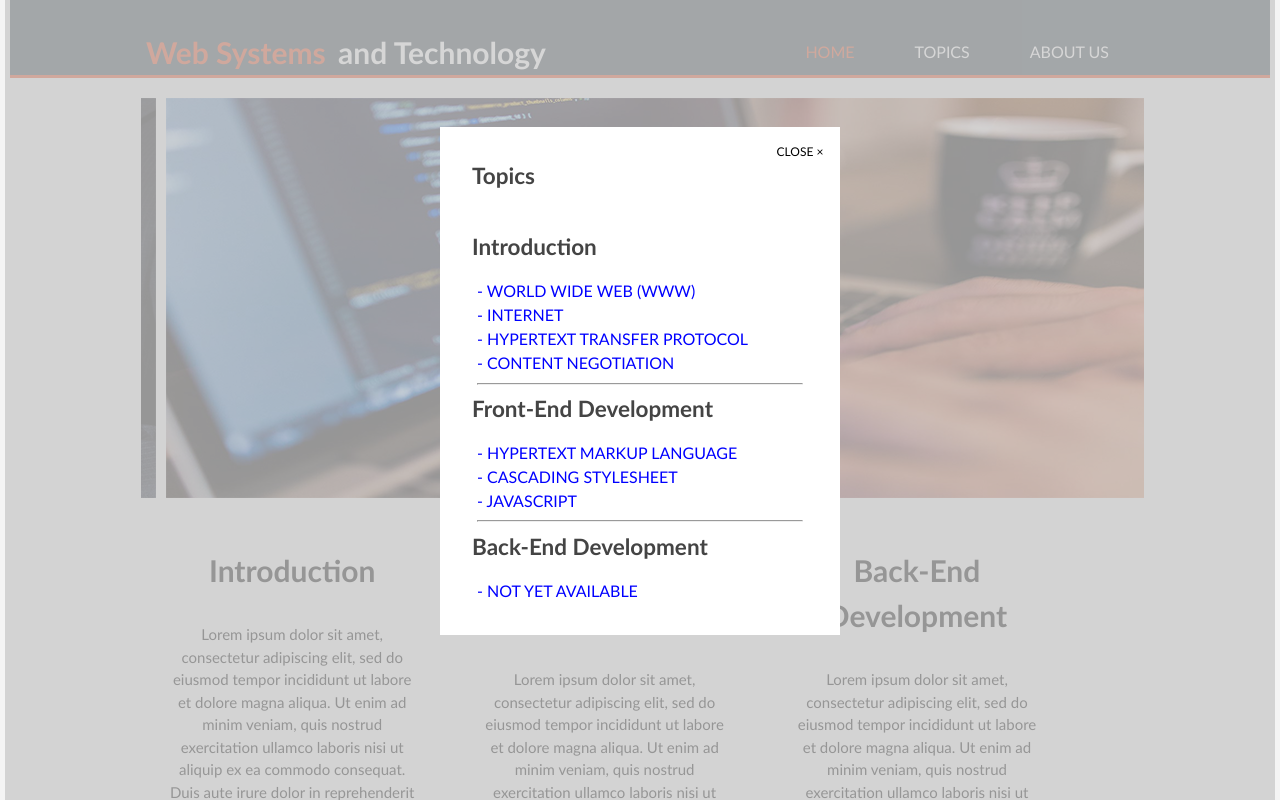
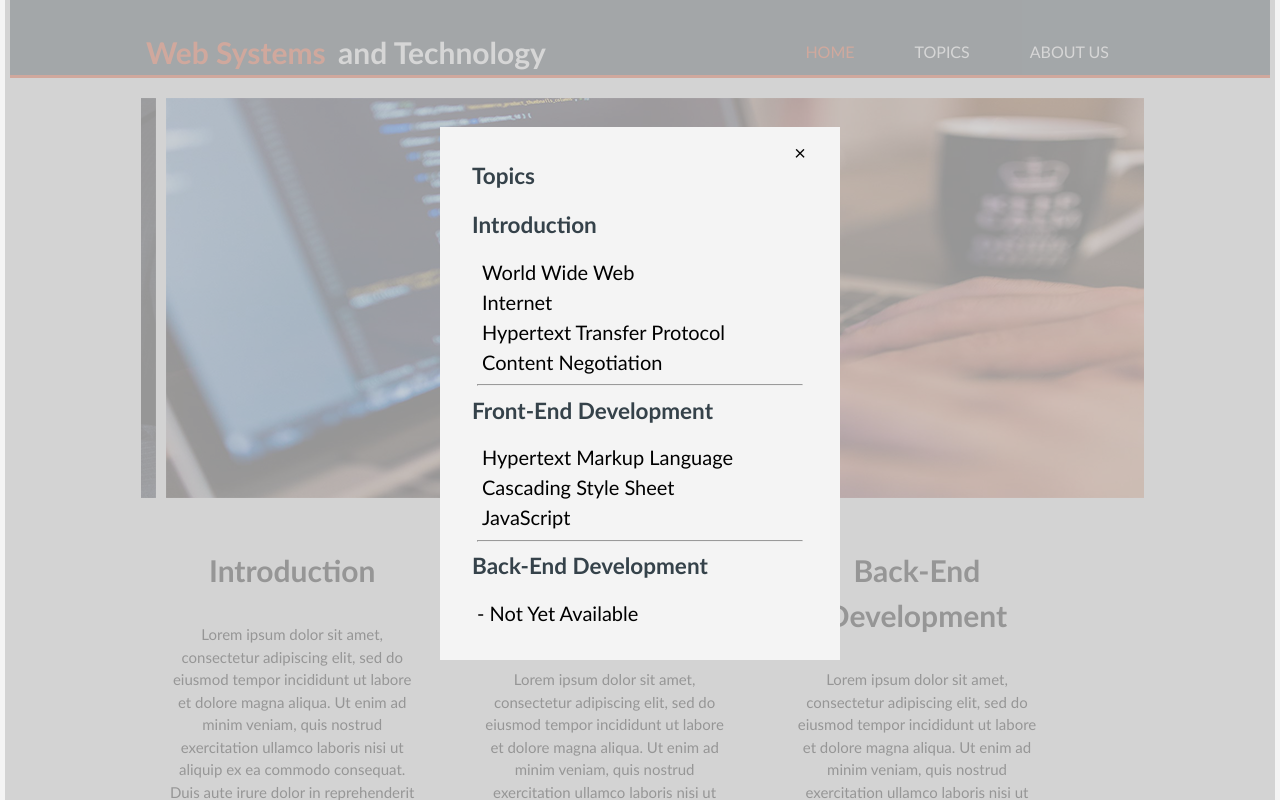
Before and after one commit to 2153589/Webtek-ShortTerm, a PHP site: page / in a window 1280 px wide, after a click on "TOPICS". Run offline with PHP 8.4, Linux system fonts and the light colour scheme.

Commit message:
Additional Pages

```diff
--- a/webtech mockups/css/index.css
+++ b/webtech mockups/css/index.css
@@ -3,203 +3,7 @@
   margin-left: 5px;
   margin-right: 5px;
 }
-.modal-window {
-  position: fixed;
-  background-color: rgba(200, 200, 200, 0.75);
-  top: 0;
-  right: 0;
-  bottom: 0;
-  left: 0;
-  z-index: 999;
-  opacity: 0;
-  pointer-events: none;
-  -webkit-transition: all 0.3s;
-  -moz-transition: all 0.3s;
-  transition: all 0.3s;
-}
 
-.modal-window:target {
-  opacity: 1;
-  pointer-events: auto;
-}
-
-.modal-window>div {
-  width: 400px;
-  position: relative;
-  margin: 10% auto;
-  padding: 2rem;
-  background: #fff;
-  color: #444;
-}
-
-.modal-window header {
-  font-weight: bold;
-}
-
-.modal-close {
-  color: black;
-  line-height: 50px;
-  font-size: 80%;
-  position: absolute;
-  right: 0;
-  text-align: center;
-  top: 0;
-  width: 70px;
-  text-decoration: none;
-}
-
-.link-color {
-  color: blue;
-}
-
-.modal-close:hover {
-  color: #000;
-}
-
-.modal-window h1 {
-  font-size: 150%;
-  margin: 0 0 15px;
-}
-
-
-/*html, body {
-	position: fixed;
-	top: 0;
-	bottom: 0;
-	right: 0;
-	left: 0;
-}*/
-
-
-
-/*
-header {
-	display: grid;
-	width: 100%;
-	/* background-image: linear-gradient(162deg, black 25%, #1fc8db 50%, black 75%);
-	height: 100%;
-}
-
-
-
-<!---->
-#logo-name{
-	font-size: 30px;
-	letter-spacing: 5px;
-	text-align: left;
-	color: white;
-	position: relative;
-	top: 200px;
-}
-
-.navigation{
-    padding: 0;
-    margin: 0;
-    float: right;
-    margin-right: 10px;
-}
-.navigation div a{
-    list-style-type: none;
-    display: inline;
-}
-.navigation a{
-    color: black;
-    position: relative;
-    top: 30px;
-    margin-right: 35px;
-    letter-spacing: 1px;
-	  padding: 20px;
-}
-
-.nav-divider{
-    height: 100%;
-}
-
-.nav-bar{
-  display: grid;
-  grid-template-columns: 100% 50%;
-  margin-right: 40px;
-  border: 1px;
-  border-color: aqua;
-}
-
-.navigation a:hover {
-    color: black;
-	background-color: yellow;
-}
-
-
-/* Website title and intro
-#coursename{
-  text-align: center;
-  font-size: 75px;
-  color: Yellow;
-  padding-top: 2.5%;
-  padding-bottom: 2%;
-}
-
-div #coursename {
-	position: relative;
-}
-
-.yellowbg {
-	background-color: black;
-	margin-top: 5%;
-	margin-left: 8%;
-	margin-right: 8%;
-
-}
-
-#intro {
-  text-align: center;
-  margin: 15px auto;
-  color: #ecf0f1;
-  font-size: 19px;
-  max-width: 100%;
-  font-family: 'Montserrat', sans-serif;
-}
- Home main topic tabs... eg WWW, HTTP, HTML, CSS, JS
-.topic-border a {
-	border-style: solid;
-	border-color: yellow;
-	margin-left: 8.5%;
-}
-
-.tabs div a {
-    float: left;
-    color: black;
-    font-size: 30px;
-	padding-right: 8%;
-	padding-left: 8%;
-}
-
-.tabs {
-	margin-top: 7%;
-}
-
-.learn-border a {
-	border-style: solid;
-	border-color: gray;
-	margin-left: 16%;
-	margin-bottom: 10%;
-}
-
-.tabs .learn-border1 {
-    float: left;
-    color: black;
-    font-size: 25px;
-	padding-right: 0%;
-	padding-left: 0%;
-	margin-top: -2%;
-	padding-top: 5px;
-	padding-bottom: 5px;
-}
-
-.tabs a:hovera {
-    color: white;
-    box-shadow: inset 0 4px black;
-    border-bottom: 4px solid black;
-}*/
 body{
   font-family: 'Gill Sans', 'Gill Sans MT', Calibri, 'Trebuchet MS', sans-serif;
   font-size: 15px;
@@ -303,7 +107,9 @@ footer{
   color:#ffffff;
   background-color:#35424a;
   text-align:center;
+
 }
+
 
 /*slider image */
 @keyframes slider{
@@ -366,3 +172,74 @@ footer{
     left: 0;
     animation: 15s slider infinite;
   }
+
+  /*modal view*/
+
+  .modal-window {
+    position: fixed;
+    background-color: rgba(200, 200, 200, 0.75);
+    top: 0;
+    right: 0;
+    bottom: 0;
+    left: 0;
+    z-index: 999;
+    opacity: 0;
+    pointer-events: none;
+    -webkit-transition: all 0.3s;
+    -moz-transition: all 0.3s;
+    transition: all 0.3s;
+  }
+
+  .modal-window:target {
+    opacity: 1;
+    pointer-events: auto;
+  }
+
+  .modal-window>div {
+    width: 400px;
+    position: relative;
+    margin: 10% auto;
+    padding: 2rem;
+    background: #f4f4f4;
+    color: #444;
+  }
+
+  .modal-window header {
+    font-weight: bold;
+  }
+
+  .modal-close {
+    color: black;
+    line-height: 50px;
+    position: absolute;
+    right: 0;
+    text-align: center;
+    top: 0;
+    width: 70px;
+    text-decoration: none;
+  }
+
+
+  .modal-close:hover {
+    color: #000;
+  }
+
+  .modal-window h1 {
+    font-size: 150%;
+    margin: 0 0 15px;
+    color: #35424a;
+  }
+
+  .modal-window ul{
+    list-style: none;
+  }
+
+  .modal-window a{
+    text-decoration: none;
+    color: #000;
+    font-size: 20px;
+  }
+
+  .modal-window a:hover{
+    color:#e8491d;
+  }
--- a/webtech mockups/index.html
+++ b/webtech mockups/index.html
@@ -25,37 +25,40 @@
 					<li><a href="#open-modal">Topics</a></li>
 					<li><a href="">About Us</a></li>
 				</ul>
+			</nav>
 
+		</div>
+	</header>
+	<!-- End of header -->
+
+	<!-- Content for TOPICS navigation in modal view-->
 		<div id="open-modal" class="modal-window">
 			<div>
-						<a href="#modal-close" title="Close" class="modal-close">close &times;</a>
+				<a href="#modal-close" title="Close" class="modal-close"> &times;</a>
+
 				<h1>Topics</h1>
-						<br>
+
 				<h1>Introduction</h1>
-						<a href="" class="link-color"> - World Wide Web (WWW)</a>
-						<br>
-						<a href="" class="link-color"> - Internet</a>
-						<br>
-						<a href="" class="link-color"> - Hypertext Transfer Protocol</a>
-						<br>
-						<a href="" class="link-color"> - Content Negotiation</a>
+				<ul>
+					<li><a href="" id="link-color">World Wide Web</a></li>
+					<li><a href="" id="link-color">Internet</a></li>
+					<li><a href="" id="link-color">Hypertext Transfer Protocol</a></li>
+					<li><a href="" id="link-color">Content Negotiation</a></li>
+				</ul>
 				<hr>
+
 				<h1>Front-End Development</h1>
-						<a href="" class="link-color"> - Hypertext Markup Language</a>
-						<br>
-						<a href="" class="link-color"> - Cascading Stylesheet</a>
-						<br>
-						<a href="" class="link-color"> - JavaScript</a>
+				<ul>
+					<li><a href="">Hypertext Markup Language</a></li>
+					<li><a href="">Cascading Style Sheet</a></li>
+					<li><a href="">JavaScript</a></li>
+				</ul>
 				<hr>
 				<h1>Back-End Development</h1>
 				<a href="" class="link-color"> - Not Yet Available</a>
 
 			</div>
 		</div>
-			</nav>
-		</div>
-	</header>
-	<!-- End of header -->
 
 	<!-- Title and intro -->
 
@@ -81,7 +84,7 @@
 				<p>
 					Lorem ipsum dolor sit amet, consectetur adipiscing elit, sed do eiusmod tempor incididunt ut labore et dolore magna aliqua. Ut enim ad minim veniam, quis nostrud exercitation ullamco laboris nisi ut aliquip ex ea commodo consequat. Duis aute irure dolor in reprehenderit in voluptate velit esse cillum dolore eu fugiat nulla pariatur. Excepteur sint occaecat cupidatat non proident, sunt in culpa qui officia deserunt mollit anim id est laborum.
 				</p>
-				<div class="learn-more"><a href="">Learn More</a> </div>
+				<div class="learn-more"><a href="pages/intro.html">Learn More</a> </div>
 			</div>
 
 			<div class="box">
```
Also changed, not shown: webtech mockups/css/intro.css (added, +32 -0 lines), webtech mockups/pages/intro.html (added, +179 -0 lines). Lines whose indentation alone changed are shown as unchanged.
